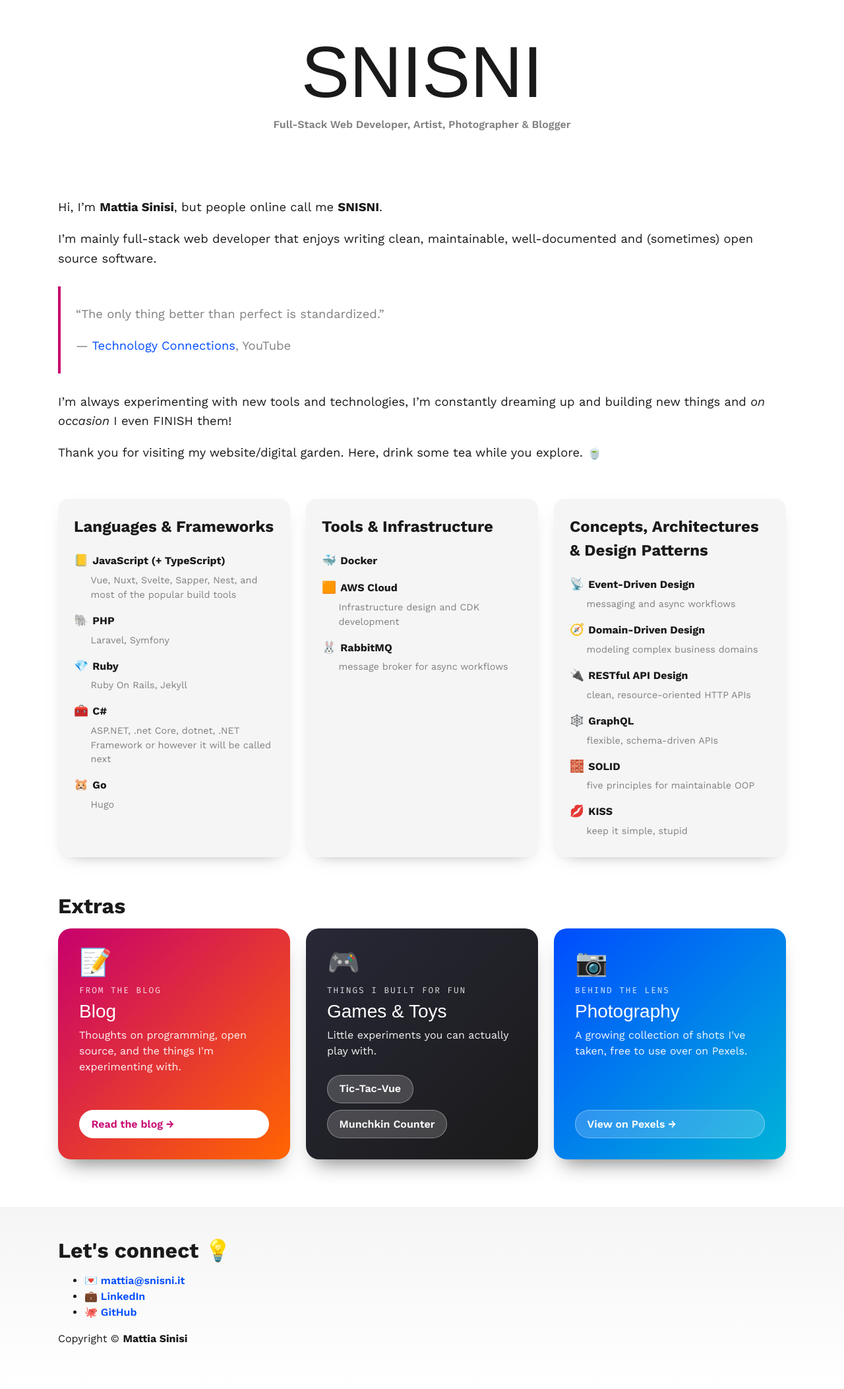
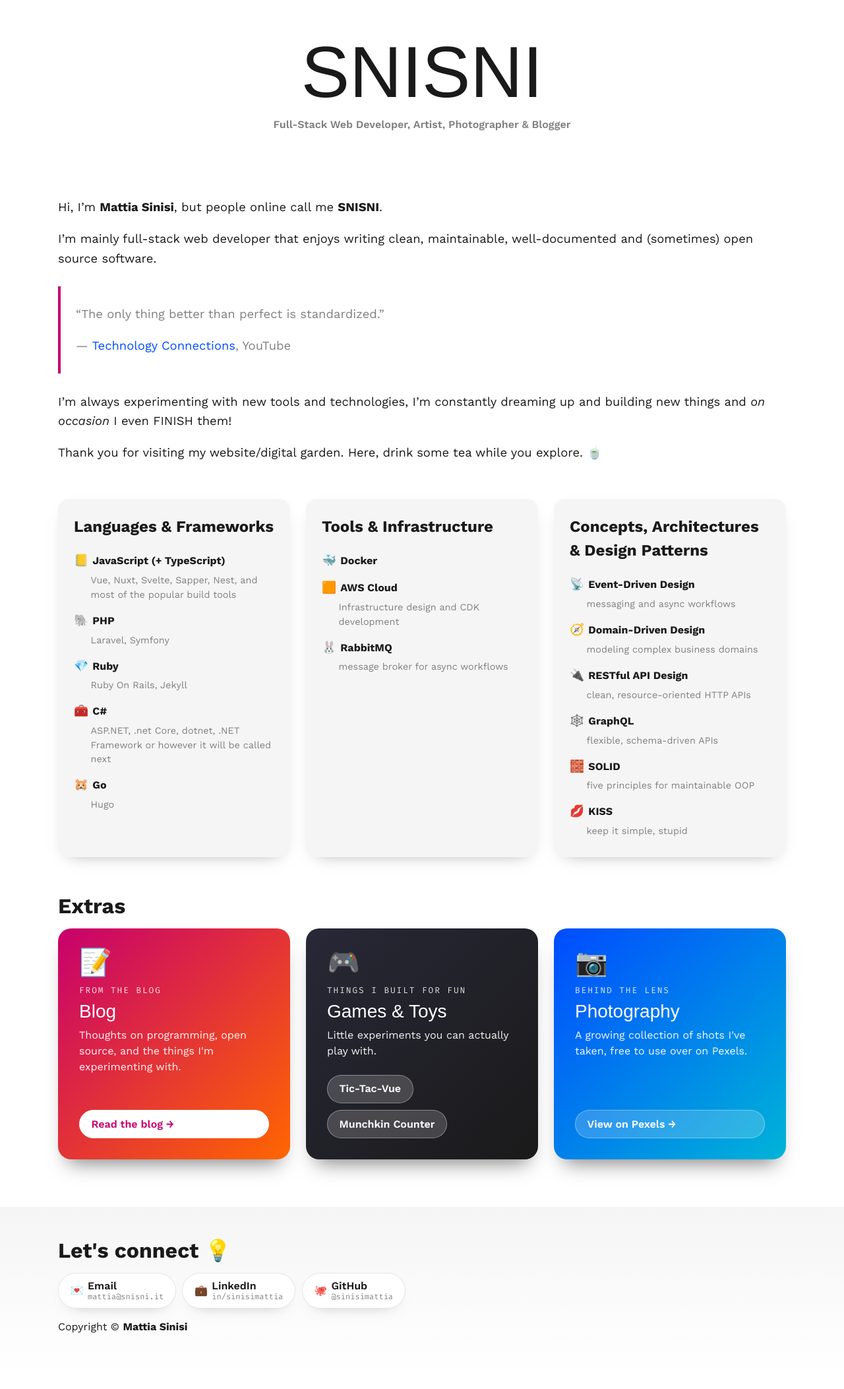
Before and after one commit to sinisimattia/sinisimattia, a Jekyll site: the page built from index.html, in a window 1280 px wide. Shown: the whole page at 66% size. Built offline with Jekyll 4.4.1, drawn with Linux system fonts in a browser that asks for light colours; some web fonts are replaced.

Commit message:
Style contact links as pill buttons with name and handle
Extract the footer contact links into a reusable contact-card include
that renders the shared .pill button. Each pill stacks the platform
name over a small gray handle, with a footer-scoped light variant so
the brand-card pill stays readable on the light footer background.

Co-Authored-By: Claude Opus 4.8 (1M context) <noreply@anthropic.com>

```diff
--- a/_data/contact.yml
+++ b/_data/contact.yml
@@ -1,6 +1,12 @@
-- name: "💌 mattia@snisni.it"
+- name: "Email"
+  handle: "mattia@snisni.it"
+  emoji: "💌"
   url: "mailto:mattia@snisni.it"
-- name: "💼 LinkedIn"
+- name: "LinkedIn"
+  handle: "in/sinisimattia"
+  emoji: "💼"
   url: "https://www.linkedin.com/in/sinisimattia"
-- name: "🐙 GitHub"
+- name: "GitHub"
+  handle: "@sinisimattia"
+  emoji: "🐙"
   url: "https://github.com/sinisimattia"
--- /dev/null
+++ b/_includes/contact-card.html
@@ -0,0 +1,7 @@
+<a class="pill" href="{{ include.link.url }}"{% if include.link.url contains 'http' %} target="_blank" rel="noopener"{% endif %}>
+	<span class="pill-emoji">{{ include.link.emoji }}</span>
+	<span class="pill-text">
+		<span class="pill-name">{{ include.link.name }}</span>
+		<span class="pill-handle">{{ include.link.handle }}</span>
+	</span>
+</a>
--- a/_includes/footer.html
+++ b/_includes/footer.html
@@ -2,9 +2,9 @@
 	<div class="container">
 		<div>
 			<h2 class="title">Let's connect 💡</h2>
-			<ul class="mt-3">
+			<ul class="pill-list mt-3">
 				{%- for link in site.data.contact %}
-				<li><a class="has-text-weight-semibold" href="{{ link.url }}">{{ link.name }}</a></li>
+				<li>{% include contact-card.html link=link %}</li>
 				{%- endfor %}
 			</ul>
 		</div>
--- a/assets/css/app.css
+++ b/assets/css/app.css
@@ -206,6 +206,40 @@ main > section + section {
 .footer {
 	background: linear-gradient(to bottom, var(--color-light), transparent);
 	margin-top: 1.5rem;
+}
+
+/* Pills sit on the light footer, so flip the brand-card pill (white-on-translucent)
+   to a readable dark-text variant while keeping the same shape and hover lift. */
+.footer .pill {
+	background: var(--color-white);
+	color: var(--color-title) !important;
+	border-color: rgba(0, 0, 0, 0.1);
+	box-shadow: 0 10px 25px -20px var(--color-shadow);
+}
+
+.footer .pill:hover {
+	background: var(--color-white);
+	border-color: var(--color-primary);
+	color: var(--color-primary) !important;
+}
+
+/* Stacked label inside the contact pill: name over a small gray handle */
+.footer .pill .pill-text {
+	display: flex;
+	flex-direction: column;
+	line-height: 1.2;
+	text-align: left;
+}
+
+.footer .pill .pill-name {
+	font-weight: 600;
+}
+
+.footer .pill .pill-handle {
+	font-family: "Fira Code", monospace;
+	font-size: 0.75rem;
+	font-weight: 400;
+	color: var(--color-gray);
 }
 
 /* Utility: Text */
```
